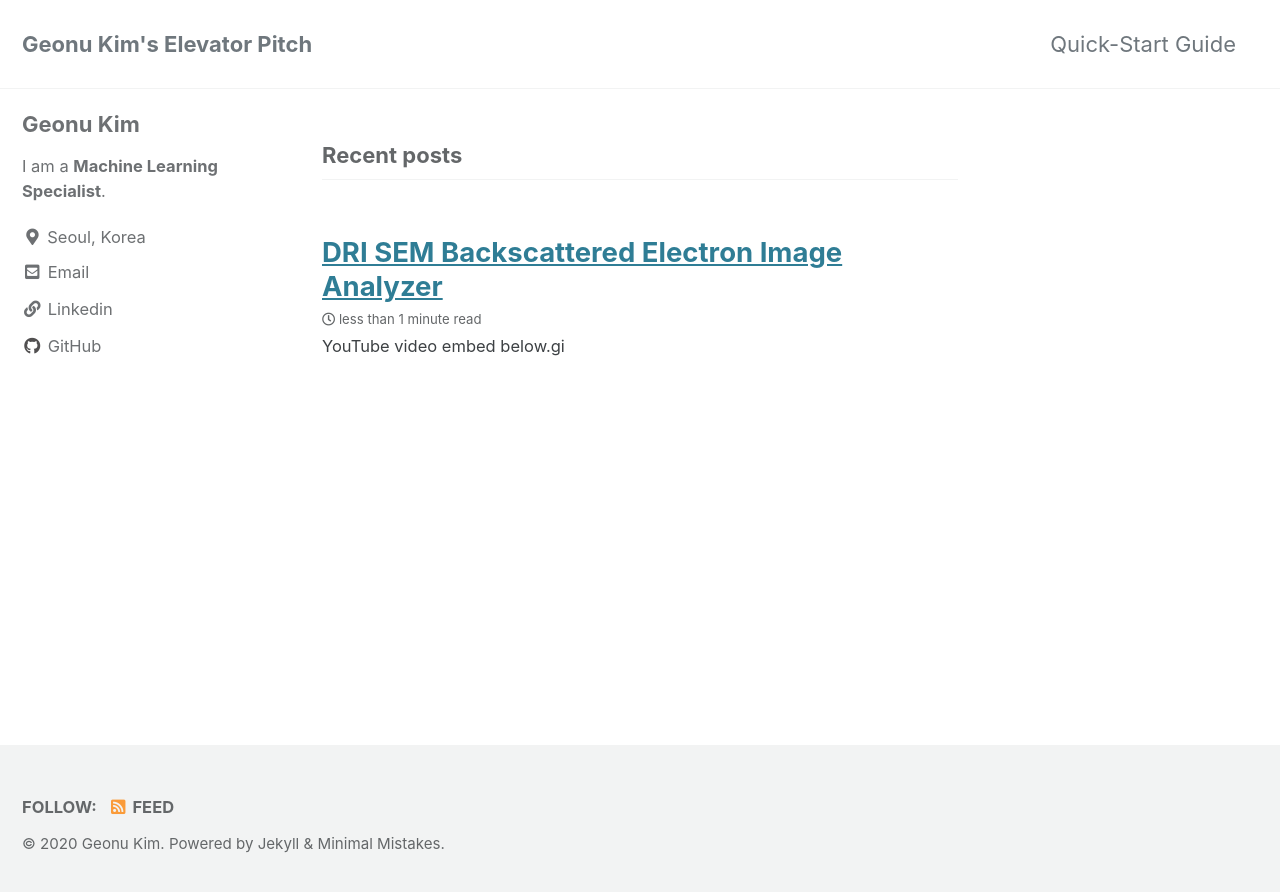
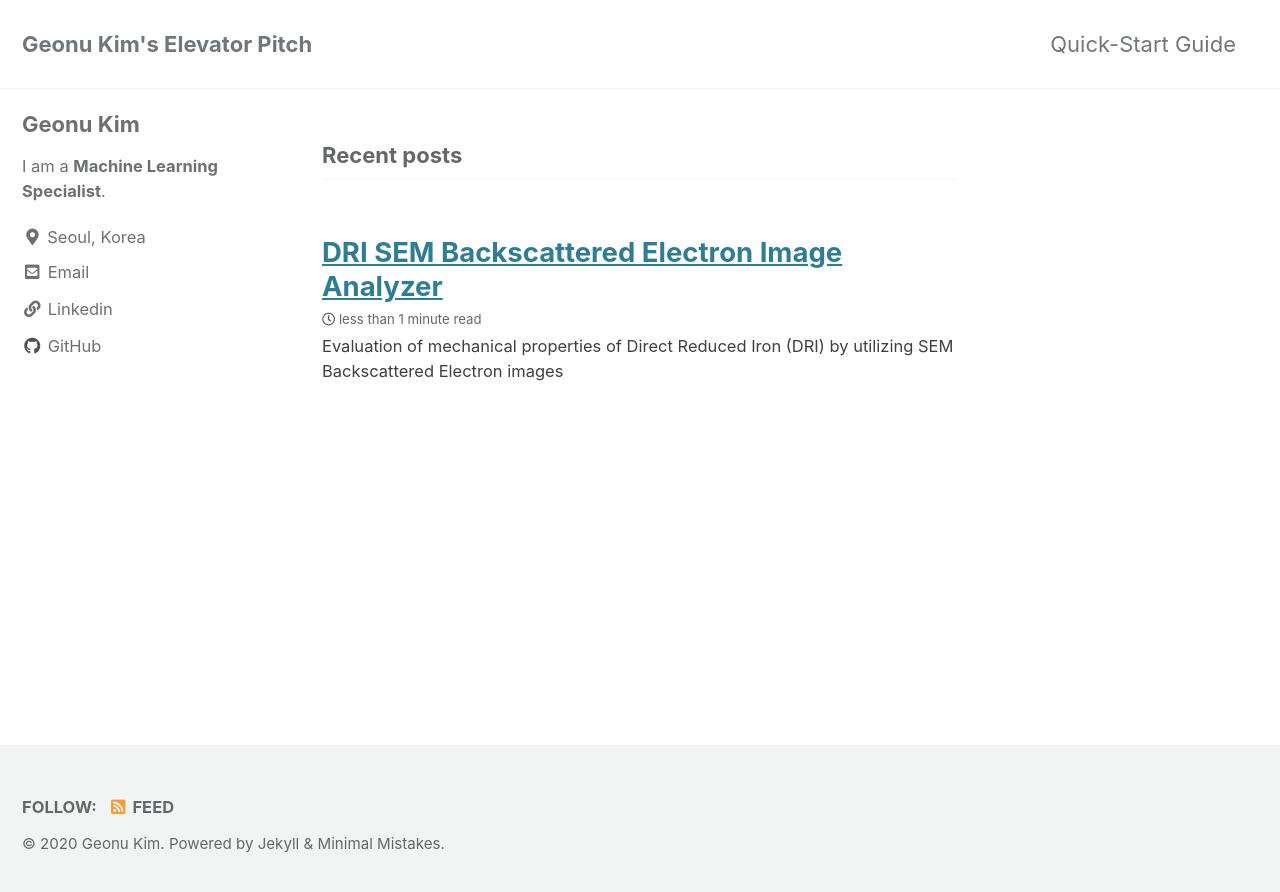
Before and after one commit to Geonu-AI/Geonu-AI.github.io, a Jekyll site: the page built from index.html, in a window 1280 px wide. Shown: the top 892 px of the page. Built offline with Jekyll 4.4.1, drawn with Linux system fonts in a browser that asks for light colours; cached includes are drawn as plain includes; the list of posts is cut into pages by our own code.

Commit message:
Blog Modified

```diff
--- a/_posts/2020-11-29-DRI_SEM_Image_Analyzer.md
+++ b/_posts/2020-11-29-DRI_SEM_Image_Analyzer.md
@@ -1,11 +1,8 @@
 ---
 title: "DRI SEM Backscattered Electron Image Analyzer"
-categories:
-  - Image Processing and Analysis, Material Phase Identification, Direct Reduced Iron
-tags:
-  - Mechanical Properties of DRI
+
 ---
 
-YouTube video embed below.gi
+Evaluation of mechanical properties of Direct Reduced Iron (DRI) by utilizing SEM Backscattered Electron images
 
-<iframe width="640" height="360" src="https://www.youtube.com/watch?v=03C1qXk-r1I" frameborder="0" allowfullscreen></iframe>
+<iframe width="640" height="360" src="https://youtu.be/03C1qXk-r1I" frameborder="0" allowfullscreen></iframe>
```
